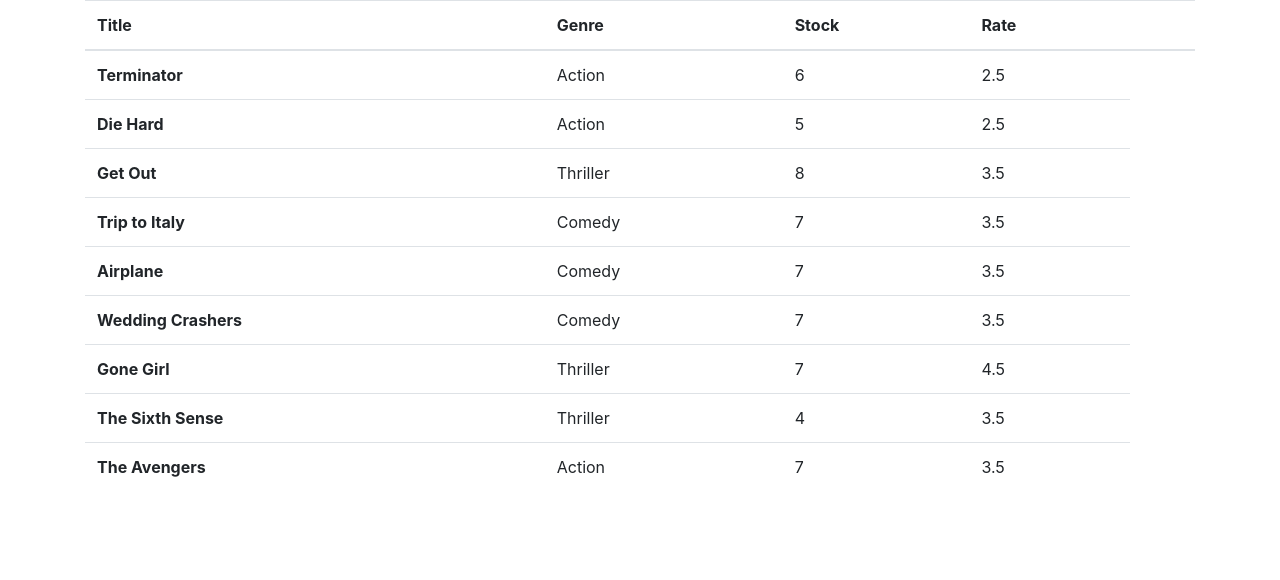
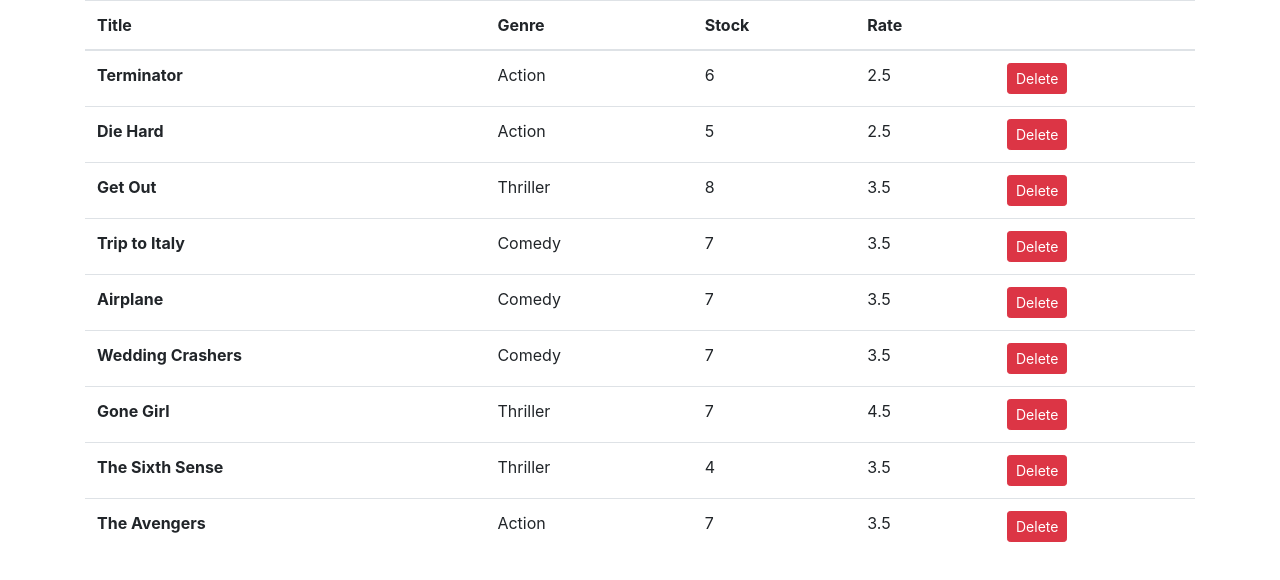
Before and after one commit to abchakra/mastering-react, a React (Create React App) app in the folder vidly/: page / in a window 1280 px wide. Shown: the top 580 px of the page. Built offline with nearby package versions, Linux system fonts and the light colour scheme.

Commit message:
render rows and handle delete movie

```diff
--- a/vidly/src/components/movies.jsx
+++ b/vidly/src/components/movies.jsx
@@ -7,10 +7,17 @@
 
     handleDelete = movie => {
 
+        console.log(movie)
+
+        const movies = this.state.movies.filter(m => m._id !== movie._id);
+        this.setState({
+            movies
+        })
     }
 
     render() {
-        return (<table class="table">
+        return (
+            <table className="table">
 
                 <thead>
                     <tr>
@@ -25,11 +32,12 @@
 
                     {
                         this.state.movies.map(movie => (
-                        <tr >
+                            <tr key={movie._id} >
                                 <th scope="row" >{movie.title}</th>
                                 <td >{movie.genre.name}</td>
                                 <td> {movie.numberInStock}</td>
                                 <td> {movie.dailyRentalRate}</td>
+                                <td><button onClick={() => this.handleDelete(movie)} className="btn btn-danger btn-sm">Delete</button></td>
                             </tr>
                         ))}
                 </tbody>
```
Lines whose indentation alone changed are shown as unchanged.
